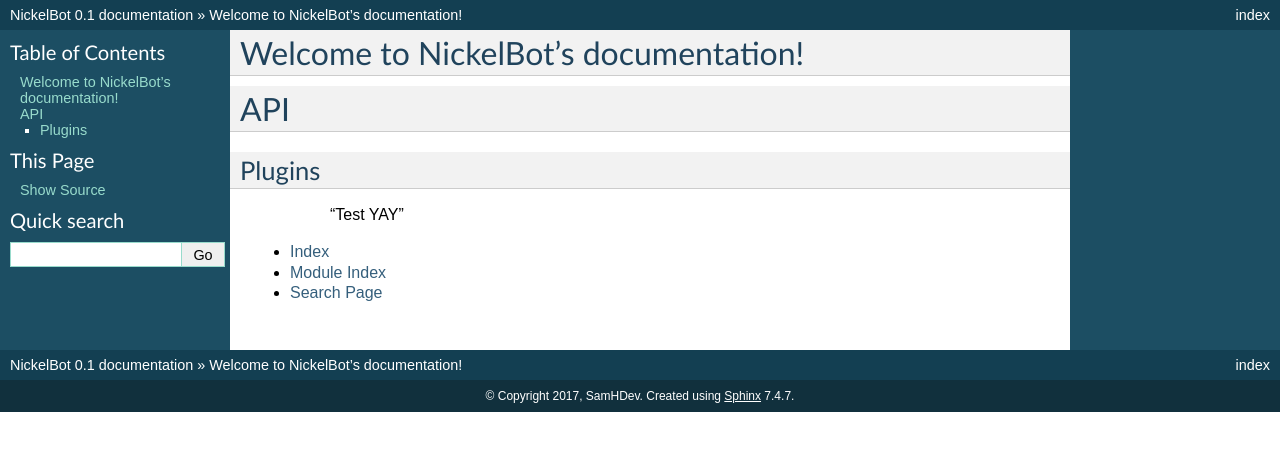
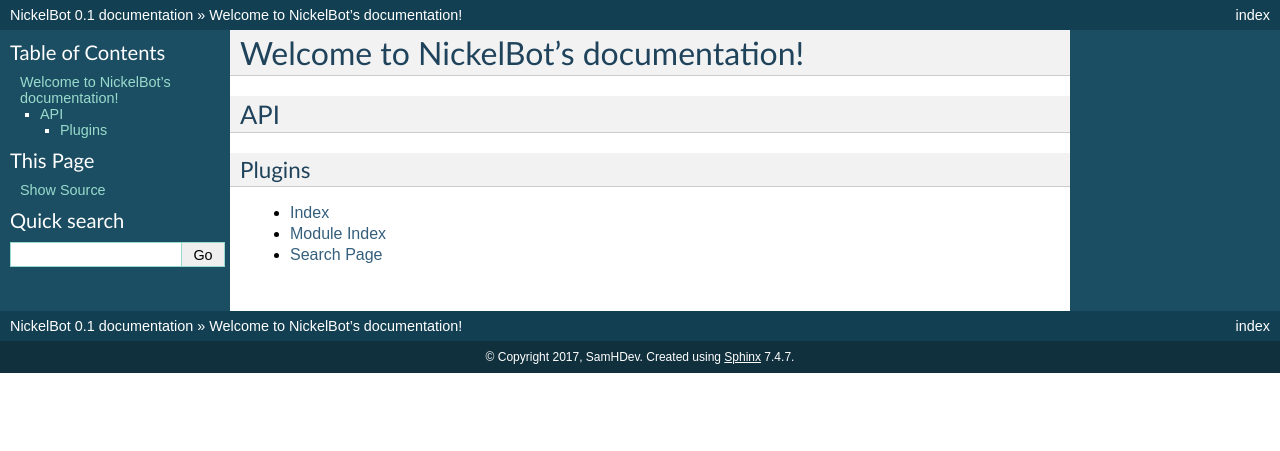
Before and after one commit to SamHDev/NickelBot, a Sphinx documentation site: the page built from docs/index.rst, in a window 1280 px wide. Shown: the top 451 px of the page. Built offline with Sphinx 7.4.7, drawn with Linux system fonts in a browser that asks for light colours.

Commit message:
Update index.rst

```diff
--- a/docs/index.rst
+++ b/docs/index.rst
@@ -11,14 +11,19 @@
    :caption: Contents:
 
 
+==================
 API
-======
+==================
+
+-------
 Plugins
 -------
 
+	^^^^^^^^^^^^^^^^^^^^^^
 	plugin.getcmd(cmd)
-	^^^^^^^^^^^^^^^^^^
-		"Test YAY"
+	^^^^^^^^^^^^^^^^^^^^^^
+		Test YAY
+		""""""""""""
 
 * :ref:`genindex`
 * :ref:`modindex`
```
